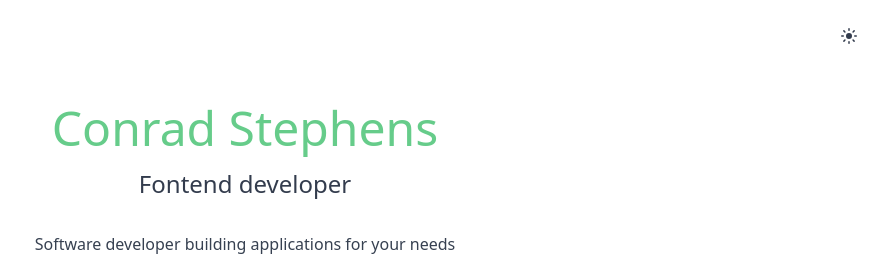
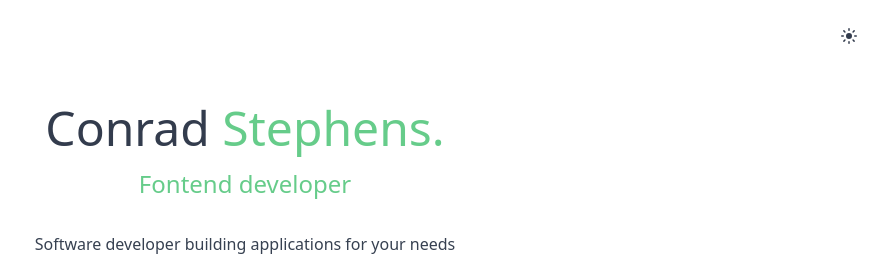
Before and after one commit to conradstephens/my-portfolio, a Next.js app: page / in a window 1280 px wide. Shown: the top 258 px of the page, without its empty margins (395-1280 px from the left). Built offline with nearby package versions, Linux system fonts and the light colour scheme.

Commit message:
added hover animation to last name

```diff
--- a/src/pages/index.tsx
+++ b/src/pages/index.tsx
@@ -23,10 +23,13 @@ export default function Index() {
       <div className="hero">
         <div className="hero-content text-center">
           <div className="max-w-md">
-            <h1 className="py-2 text-5xl font-medium text-primary">
-              Conrad Stephens
+            <h1 className="py-2 text-5xl font-medium">
+              Conrad{" "}
+              <h1 className="inline-block text-primary transition-all duration-200 ease-in-out hover:scale-110">
+                Stephens.
+              </h1>
             </h1>
-            <h2 className="py-2 text-2xl">Fontend developer</h2>
+            <h2 className="py-2 text-2xl text-primary">Fontend developer</h2>
             <p className="text-md py-5 leading-8 text-gray-700 dark:text-gray-500">
               {
                 "Software developer building applications for your needs 💻. Let's get in touch!🚀"
@@ -45,7 +48,7 @@ export default function Index() {
                 href="https://www.linkedin.com/in/conrad-stephens-97033b79"
                 iconClassName="fa-brands fa-linkedin"
               />
-              <div className="dropdown-end dropdown dropdown-bottom dropdown-hover sm:dropdown-right">
+              <div className="dropdown-hover dropdown-bottom dropdown-end dropdown sm:dropdown-right">
                 <label
                   tabIndex={0}
                   className="btn-ghost no-animation btn text-3xl text-gray-600 dark:text-gray-400"
@@ -65,7 +68,7 @@ export default function Index() {
                         className="tooltip"
                         data-tip={copied ? "Copied" : "Copy"}
                       >
-                        <label tabIndex={0} className="swap-rotate swap">
+                        <label tabIndex={0} className="swap swap-rotate">
                           <input
                             className="invisible"
                             type="checkbox"
```
